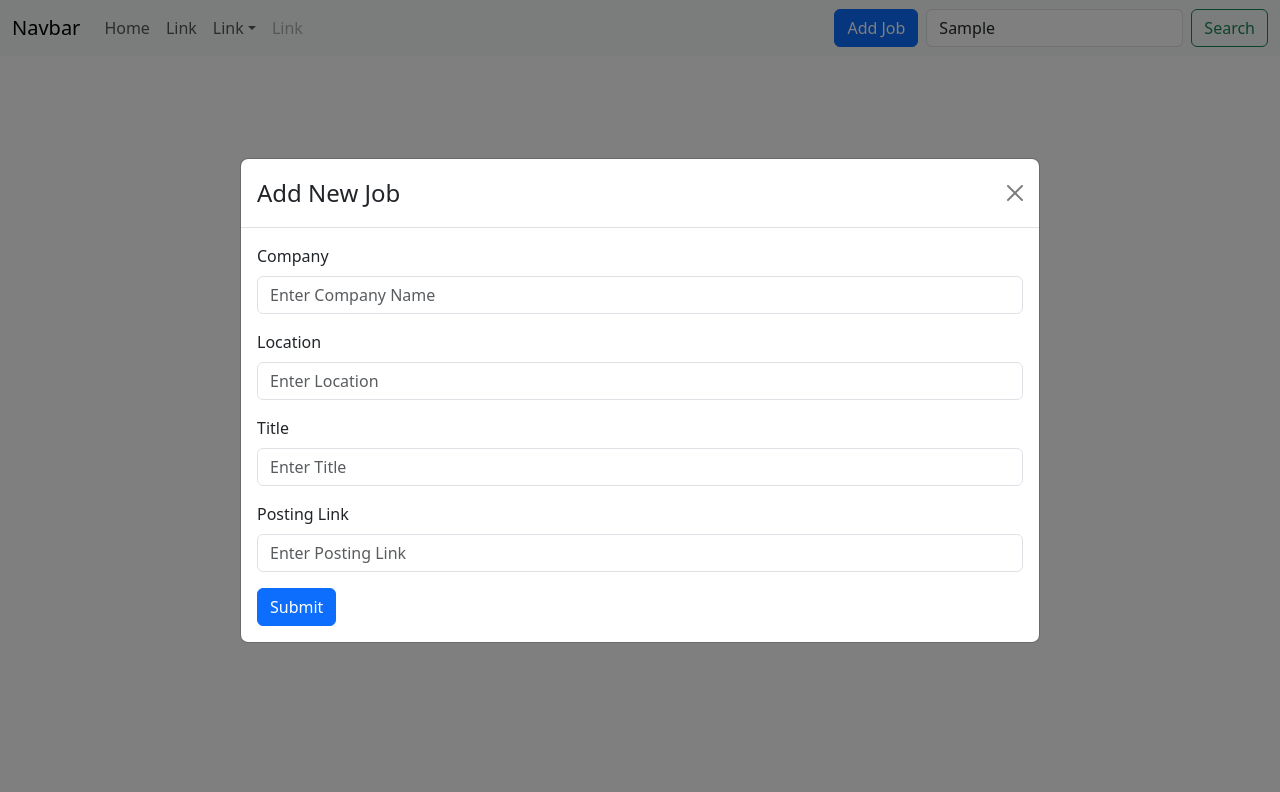
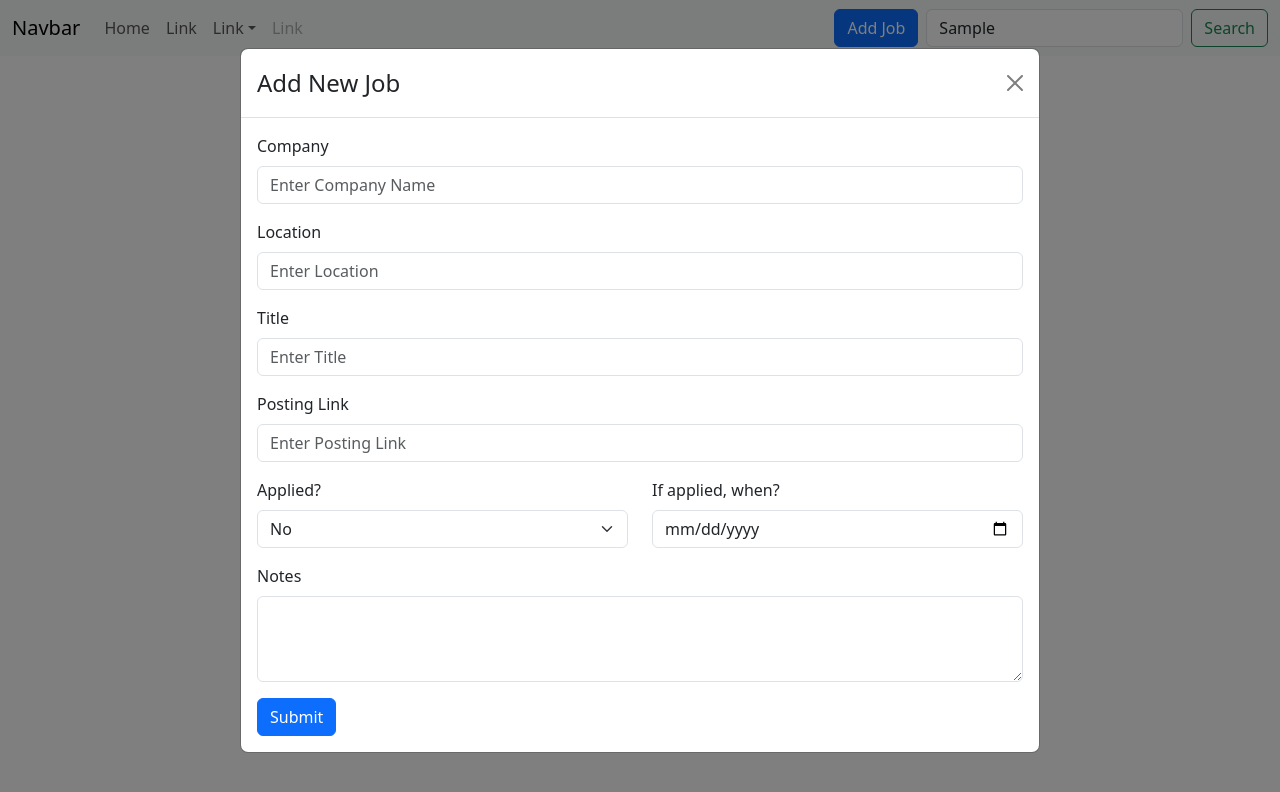
Before and after one commit to cleecoloma/job-application-tracker, a React (Vite) app: page / in a window 1280 px wide. Both pictures are taken after typing "Sample" into the empty fields and a click on the button "Add Job". Shown: the top 792 px of the page. Built offline with nearby package versions, Linux system fonts and the light colour scheme.

Commit message:
added more inputs on form modal

```diff
--- a/src/components/AddJobModal.jsx
+++ b/src/components/AddJobModal.jsx
@@ -1,8 +1,9 @@
 import React from 'react';
 import Button from 'react-bootstrap/Button';
 import Modal from 'react-bootstrap/Modal';
+import Col from 'react-bootstrap/Col';
 import Form from 'react-bootstrap/Form';
-
+import Row from 'react-bootstrap/Row';
 class AddJobModal extends React.Component {
   constructor() {
     super();
@@ -42,10 +43,25 @@ class AddJobModal extends React.Component {
               <Form.Label>Posting Link</Form.Label>
               <Form.Control type="text" placeholder="Enter Posting Link" />
             </Form.Group>
-            {/*
-            <Form.Group className="mb-3" controlId="formBasicCheckbox">
-              <Form.Check type="checkbox" label="Check me out" />
-            </Form.Group> */}
+
+            <Row className="mb-3">
+              <Form.Group as={Col}>
+                <Form.Label>Applied?</Form.Label>
+                <Form.Select>
+                  <option>No</option>
+                  <option>Yes</option>
+                </Form.Select>
+              </Form.Group>
+              <Form.Group as={Col} controlId="datePicker">
+                <Form.Label>If applied, when?</Form.Label>
+                <Form.Control type="date" />
+              </Form.Group>
+            </Row>
+
+            <Form.Group className="mb-3" controlId="formBasicText">
+              <Form.Label>Notes</Form.Label>
+              <Form.Control as="textarea" rows={3} />
+            </Form.Group>
 
             <Button variant="primary" type="submit">
               Submit
```
